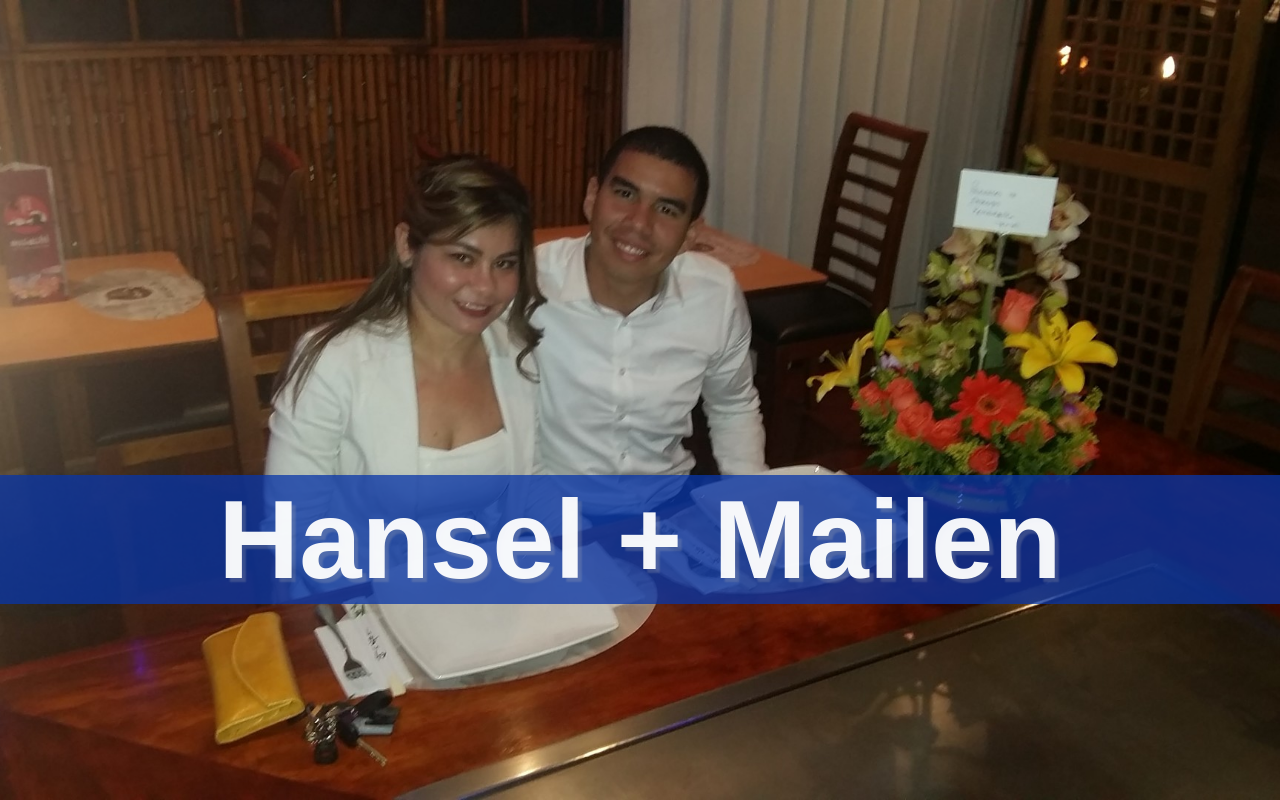
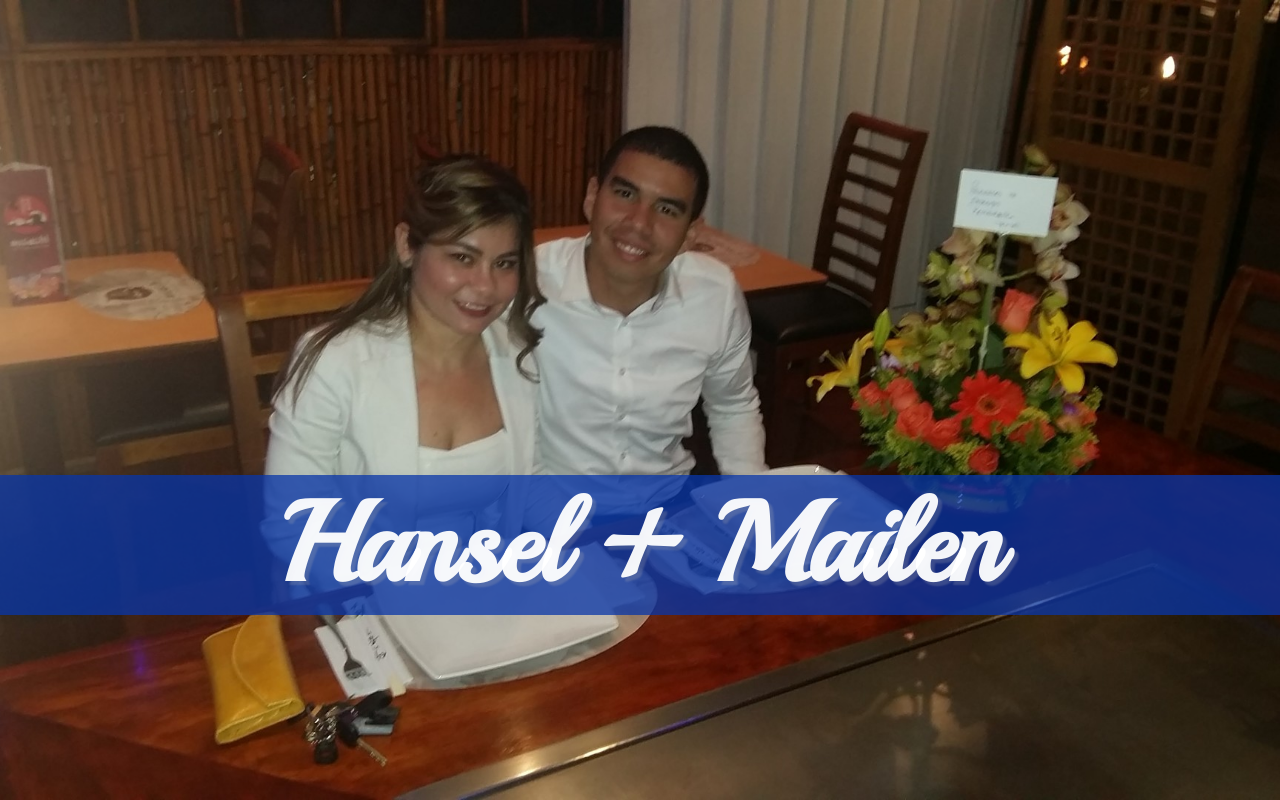
Before and after one commit to hansellramos/hanselymailen.co, a plain HTML site: page index.html in a window 1280 px wide. Drawn offline with Linux system fonts and the light colour scheme.

Commit message:
Updated font

```diff
--- a/css/styles.css
+++ b/css/styles.css
@@ -4,7 +4,7 @@
 }
 
 body{
-	font-family: Dancing_on_the_Beach, Arial;
+	font-family: Playball, Arial;
 	background: url(../images/background01.jpg) no-repeat center center fixed;
 	-webkit-background-size: cover;
 	-moz-background-size: cover;
```
